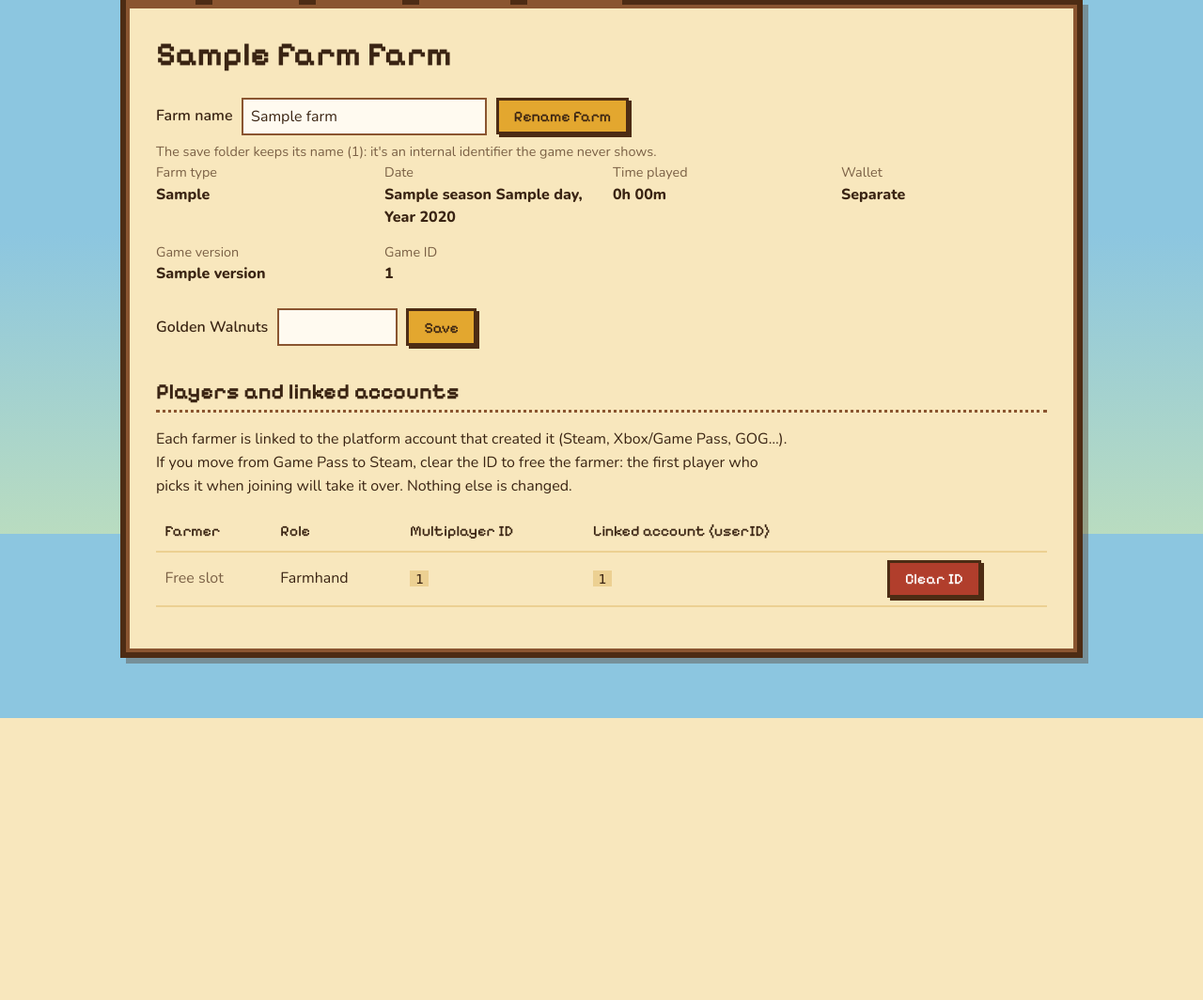
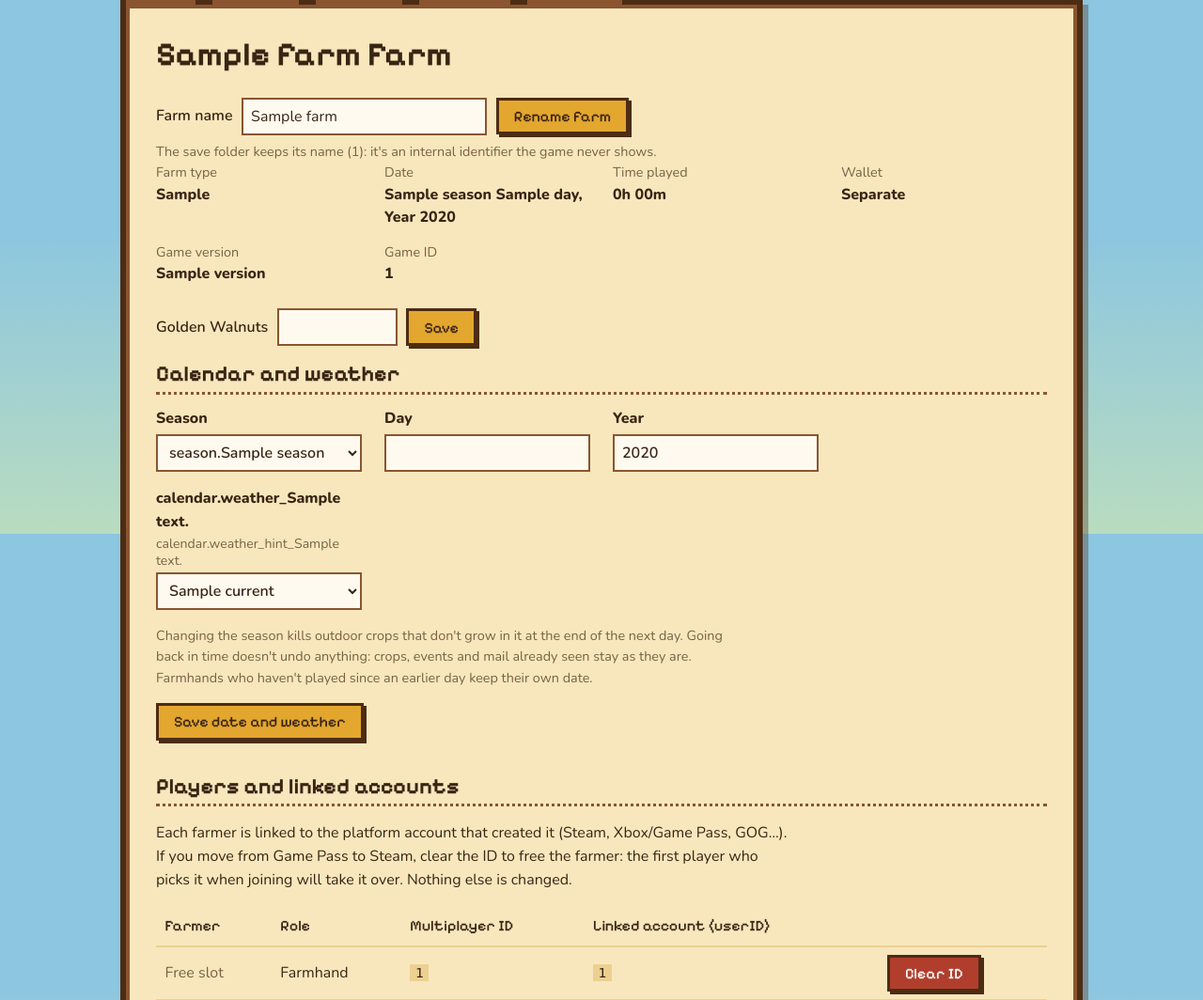
Before and after one commit to EnzoGrn/stardew-save-editor, a Flask app: template web/templates/farm.html in a window 1280 px wide. Shown: the part 232-1296 px from the top of the page at 94% size. Before the commit the page ends 996 px from the top, so only its background shows below. Run offline with Flask 3, Linux system fonts and the light colour scheme; the template is opened without the code that fills it: most values are stand-ins (such as "Sample title", 1, 10 or a date in 2020).

Commit message:
feat(calendar): change the date and tomorrow's weather
Add a calendar and weather section to the farm tab: day, season and
year, and tomorrow's weather in the valley and on Ginger Island. The
date moves everywhere the game keeps it: the save root, each farmer's
load screen date and days played (shifted by the same number of days).
Farmhands away since an earlier day keep their own date. Tomorrow's
weather is written on the root and in both forms of each weather
context.

Also let a change pick its own success message.

```diff
--- a/web/app.py
+++ b/web/app.py
@@ -6,7 +6,7 @@ from flask import (Flask, abort, flash, g, jsonify, redirect, render_template, r
                    send_file, url_for)
 
 from sdvsave import SaveGame, SaveError, backup, default_saves_dir, gamefolder, list_saves
-from sdvsave.constants import QUALITIES, POINTS_PER_HEART, MAX_FRIENDSHIP_POINTS, BACKPACK_SIZES
+from sdvsave.constants import QUALITIES, POINTS_PER_HEART, MAX_FRIENDSHIP_POINTS, BACKPACK_SIZES, SEASONS
 from sdvsave import appearance, items
 from sdvsave.constants import XSI
 from sdvsave.gamedata import GameData, find_data_dir
@@ -120,7 +120,7 @@ def load(save_id):
 def edit(save_id, change, message, reason=backup.AUTO_EDIT, result_as=None):
     """Loads, applies the change, makes a backup, then writes.
 
-    message   : key of the success message
+    message   : key of the success message (a change returning a dict with "message" replaces it)
     result_as : name of the message parameter that receives change's return value
                 (a change returning a dict gives all the message parameters itself)
 
@@ -133,6 +133,7 @@ def edit(save_id, change, message, reason=backup.AUTO_EDIT, result_as=None):
         name = backup.create(saves_dir(), save_id, reason)
         sg.write()
         params = result if isinstance(result, dict) else ({result_as: result} if result_as else {})
+        message = params.pop("message", message)  # a change may pick another message
         flash(f"{t(message, **params)} {t('flash.backup_made', name=name)}", "ok")
     except SaveError as exc:
         flash(i18n.translate_error(current_lang(), exc), "error")
@@ -226,7 +227,9 @@ def game_data_status():
 @app.route("/save/<save_id>")
 def farm(save_id):
     sg = load(save_id)
-    return render_template("farm.html", farm=sg.farm(), players=sg.players(), tab="farm")
+    return render_template("farm.html", farm=sg.farm(), players=sg.players(), calendar=sg.calendar(),
+                           seasons=SEASONS, weathers=SaveGame.WEATHERS, island_weathers=SaveGame.ISLAND_WEATHERS,
+                           days_per_season=SaveGame.DAYS_PER_SEASON, tab="farm")
 
 
 @app.route("/save/<save_id>/player/<uid>")
@@ -706,6 +709,23 @@ def set_walnuts(save_id):
     return redirect(url_for("farm", save_id=save_id))
 
 
+@app.post("/save/<save_id>/calendar")
+def set_calendar(save_id):
+    form = request.form
+
+    def change(sg):
+        delta = sg.set_date(form.get("season", ""), form.get("day"), form.get("year"))
+        for context in SaveGame.WEATHER_CONTEXTS:
+            if form.get(f"weather_{context}"):
+                sg.set_weather_tomorrow(context, form[f"weather_{context}"])
+        if delta == 0:
+            return {"message": "flash.weather_saved"}
+        return {"n": abs(delta), "direction": T("calendar.forward" if delta > 0 else "calendar.back")}
+
+    edit(save_id, change, "flash.calendar_saved")
+    return redirect(url_for("farm", save_id=save_id) + "#calendar")
+
+
 @app.post("/save/<save_id>/rename-farm")
 def rename_farm(save_id):
     edit(save_id, lambda sg: sg.rename_farm(request.form["farm_name"]),
--- a/web/locales/en.json
+++ b/web/locales/en.json
@@ -435,5 +435,31 @@
   "animal.Goat": "Goat",
   "animal.Sheep": "Sheep",
   "animal.Pig": "Pig",
-  "animal.Ostrich": "Ostrich"
+  "animal.Ostrich": "Ostrich",
+
+  "calendar.title": "Calendar and weather",
+  "field.season": "Season",
+  "field.day": "Day",
+  "field.year": "Year",
+  "field.weather": "Weather",
+  "calendar.weather_Default": "Tomorrow's weather in the valley",
+  "calendar.weather_Island": "Tomorrow's weather on Ginger Island",
+  "calendar.weather_hint_Default": "A festival or wedding day keeps its own weather",
+  "calendar.weather_hint_Island": "Rain waters the island farm",
+  "calendar.note": "Changing the season kills outdoor crops that don't grow in it at the end of the next day. Going back in time doesn't undo anything: crops, events and mail already seen stay as they are. Farmhands who haven't played since an earlier day keep their own date.",
+  "calendar.confirm": "Change the date and the weather? Read the note under the fields first.",
+  "calendar.save": "Save date and weather",
+  "calendar.forward": "forward",
+  "calendar.back": "back",
+  "flash.calendar_saved.one": "Date changed: {n} day {direction}.",
+  "flash.calendar_saved.other": "Date changed: {n} days {direction}.",
+  "flash.weather_saved": "Weather saved.",
+  "weather.Sun": "Sunny",
+  "weather.Rain": "Rain",
+  "weather.Storm": "Storm",
+  "weather.Wind": "Windy",
+  "weather.Snow": "Snow",
+  "weather.GreenRain": "Green rain",
+  "weather.Festival": "Festival",
+  "weather.Wedding": "Wedding"
 }
--- a/web/locales/fr.json
+++ b/web/locales/fr.json
@@ -435,5 +435,31 @@
   "animal.Goat": "Chèvre",
   "animal.Sheep": "Mouton",
   "animal.Pig": "Cochon",
-  "animal.Ostrich": "Autruche"
+  "animal.Ostrich": "Autruche",
+
+  "calendar.title": "Calendrier et météo",
+  "field.season": "Saison",
+  "field.day": "Jour",
+  "field.year": "Année",
+  "field.weather": "Météo",
+  "calendar.weather_Default": "Météo de demain dans la vallée",
+  "calendar.weather_Island": "Météo de demain sur l'île Gingembre",
+  "calendar.weather_hint_Default": "Un jour de festival ou de mariage garde sa propre météo",
+  "calendar.weather_hint_Island": "La pluie arrose la ferme de l'île",
+  "calendar.note": "Changer de saison fait mourir à la fin du jour suivant les cultures en extérieur qui ne poussent pas dans la nouvelle saison. Revenir en arrière n'annule rien : cultures, événements et lettres déjà vus restent tels quels. Les fermiers qui n'ont pas joué depuis un jour plus ancien gardent leur propre date.",
+  "calendar.confirm": "Changer la date et la météo ? Lis d'abord la note sous les champs.",
+  "calendar.save": "Enregistrer la date et la météo",
+  "calendar.forward": "en avant",
+  "calendar.back": "en arrière",
+  "flash.calendar_saved.one": "Date changée : {n} jour {direction}.",
+  "flash.calendar_saved.other": "Date changée : {n} jours {direction}.",
+  "flash.weather_saved": "Météo enregistrée.",
+  "weather.Sun": "Ensoleillé",
+  "weather.Rain": "Pluie",
+  "weather.Storm": "Orage",
+  "weather.Wind": "Venteux",
+  "weather.Snow": "Neige",
+  "weather.GreenRain": "Pluie verte",
+  "weather.Festival": "Festival",
+  "weather.Wedding": "Mariage"
 }
--- a/web/templates/farm.html
+++ b/web/templates/farm.html
@@ -23,6 +23,33 @@
   <input id="golden_walnuts" name="golden_walnuts" type="number" min="0" max="130" value="{{ farm.golden_walnuts }}">
   <button>{{ t('action.save') }}</button>
 </form>
+<section id="calendar">
+<h2>{{ t('calendar.title') }}</h2>
+<form method="post" action="{{ url_for('set_calendar', save_id=farm.id) }}" class="calendar"
+      data-confirm="{{ t('calendar.confirm') }}">
+  <div class="fields">
+    <label><span class="field-label">{{ t('field.season') }}</span><span class="field-hint"></span>
+      <select name="season">{% for s in seasons %}<option value="{{ s }}" {% if s == calendar.season %}selected{% endif %}>{{ t('season.' ~ s) }}</option>{% endfor %}</select></label>
+    <label><span class="field-label">{{ t('field.day') }}</span><span class="field-hint"></span>
+      <input name="day" type="number" min="1" max="{{ days_per_season }}" value="{{ calendar.day }}"></label>
+    <label><span class="field-label">{{ t('field.year') }}</span><span class="field-hint"></span>
+      <input name="year" type="number" min="1" max="999" value="{{ calendar.year }}"></label>
+  </div>
+  <div class="fields">
+  {% for context, current in calendar.weather_tomorrow.items() %}
+    <label><span class="field-label">{{ t('calendar.weather_' ~ context) }}</span>
+      <span class="field-hint">{{ t('calendar.weather_hint_' ~ context) }}</span>
+      <select name="weather_{{ context }}">
+        {% for w in (island_weathers if context == 'Island' else weathers) %}<option value="{{ w }}" {% if w == current %}selected{% endif %}>{{ t('weather.' ~ w) }}</option>{% endfor %}
+        {% if current not in (island_weathers if context == 'Island' else weathers) %}<option value="" selected>{{ t('weather.' ~ current, default=current) }}</option>{% endif %}
+      </select></label>
+  {% endfor %}
+  </div>
+  <p class="note standalone">{{ t('calendar.note') }}</p>
+  <button>{{ t('calendar.save') }}</button>
+</form>
+</section>
+
 <h2>{{ t('accounts.title') }}</h2>
 <p class="help">{{ t('accounts.help') }}</p>
 
```
Also changed, not shown: sdvsave/savegame.py (+88 -1 lines), tests/test_calendar.py (added, +107 -0 lines), README.md.
